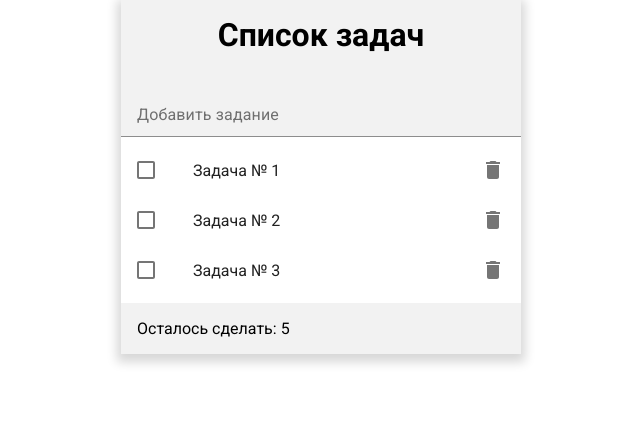
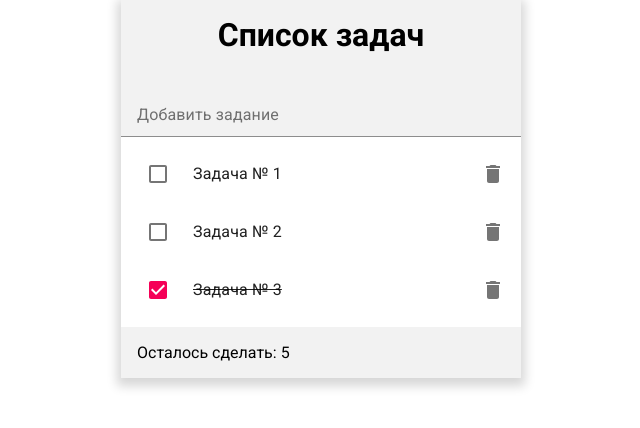
Before and after one commit to WebHeroSchool/avi_2todo, a React (Create React App) app: page / in a window 1280 px wide. Shown: the top 428 px of the page, without its empty margins (319-959 px from the left). Built offline with nearby package versions, Linux system fonts and the light colour scheme.

Commit message:
обработчик для чек-бокса

```diff
--- a/src/components/App/App.js
+++ b/src/components/App/App.js
@@ -17,17 +17,19 @@ class App extends React.Component {
       },
       {
         value: 'Задача № 3',
-        isDone: false
+        isDone: true
       }
     ]
   };
+
+  onClickDone = isDone => console.log(isDone);
 
   render() {
 
      return (<div className={styles.wrapper}>
       <h1 className={styles.title}>Список задач</h1>
       <InputItem />
-      <ItemList items={this.state.items} />
+      <ItemList items={this.state.items} nClickDone={this.onClickDone} />
       <Footer count={5} />
     </div>
     );
--- a/src/components/Item/Item.js
+++ b/src/components/Item/Item.js
@@ -1,12 +1,34 @@
 import React from 'react';
-import classnames from 'classnames';
+// import classnames from 'classnames';
 import styles from './Item.module.css';
 
-const Item = ({ value, isDone }) => (<span className={
-  classnames({
-    [styles.item]: true,
-    [styles.done]: isDone
-  })
-}>{value}</span>);
+import ListItem from '@material-ui/core/ListItem';
+import ListItemIcon from '@material-ui/core/ListItemIcon';
+import ListItemText from '@material-ui/core/ListItemText';
+import ListItemSecondaryAction from '@material-ui/core/ListItemSecondaryAction';
+import Checkbox from '@material-ui/core/Checkbox';
+import IconButton from '@material-ui/core/IconButton';
+import DeleteIcon from '@material-ui/icons/Delete';
+
+const Item = ({ value, isDone, classes, onClickDone }) => (
+
+  <ListItem fullWidth>
+    <ListItemIcon>
+      <Checkbox
+        checked={isDone}
+        tabIndex={-1}
+        onClick={() => console.log(isDone)}
+      />
+    </ListItemIcon>
+    <ListItemText primary={value} classes={{
+      root: isDone && styles.done
+    }} />
+    <ListItemSecondaryAction>
+      <IconButton edge="end" aria-label="delete">
+        <DeleteIcon />
+      </IconButton>
+    </ListItemSecondaryAction>
+  </ListItem>
+);
 
 export default Item;
--- a/src/components/ItemList/ItemList.js
+++ b/src/components/ItemList/ItemList.js
@@ -3,13 +3,7 @@ import Item from '../Item/Item';
 
 import { makeStyles } from '@material-ui/core/styles';
 import List from '@material-ui/core/List';
-import ListItem from '@material-ui/core/ListItem';
 
-import ListItemIcon from '@material-ui/core/ListItemIcon';
-import ListItemSecondaryAction from '@material-ui/core/ListItemSecondaryAction';
-import Checkbox from '@material-ui/core/Checkbox';
-import IconButton from '@material-ui/core/IconButton';
-import DeleteIcon from '@material-ui/icons/Delete';
 
 const useStyles = makeStyles((theme) => ({
   root: {
@@ -20,44 +14,26 @@ const useStyles = makeStyles((theme) => ({
 
 export default function ItemList( {items} ) {
   const classes = useStyles();
-  const [checked, setChecked] = React.useState([0]);
+  // const [checked, setChecked] = React.useState([0]);
 
-  const handleToggle = (value) => () => {
-    const currentIndex = checked.indexOf(value);
-    const newChecked = [...checked];
+  // const handleToggle = (value) => () => {
+  //   const currentIndex = checked.indexOf(value);
+  //   const newChecked = [...checked];
 
-    if (currentIndex === -1) {
-      newChecked.push(value);
-    } else {
-      newChecked.splice(currentIndex, 1);
-    }
+  //   if (currentIndex === -1) {
+  //     newChecked.push(value);
+  //   } else {
+  //     newChecked.splice(currentIndex, 1);
+  //   }
 
-    setChecked(newChecked);
-  };
+  //   setChecked(newChecked);
+  // };
 
   return (
    <List className={classes.root}>
       {items.map((item) => {
-        const labelId = `checkbox-list-label-${item.value}`;
-
         return (
-          <ListItem key={item.value} dense button onClick={handleToggle(item.value)}>
-            <ListItemIcon>
-              <Checkbox
-                edge="start"
-                checked={checked.indexOf(item.value) !== -1}
-                tabIndex={-1}
-                disableRipple
-                inputProps={{ 'aria-labelledby': labelId }}
-              />
-            </ListItemIcon>
-            <Item value={item.value} isDone={item.isDone} />
-            <ListItemSecondaryAction>
-              <IconButton edge="end" aria-label="delete">
-                <DeleteIcon />
-              </IconButton>
-            </ListItemSecondaryAction>
-          </ListItem>
+          <Item value={item.value} isDone={item.isDone} />
         );
       })}
     </List>
```
Also changed, not shown: 1 other file (tests, documents, lock files or other folders).
